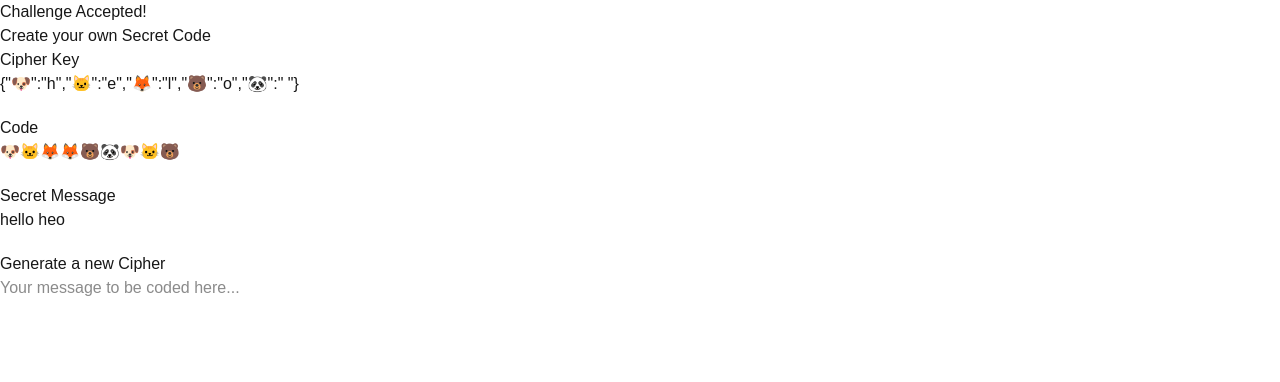
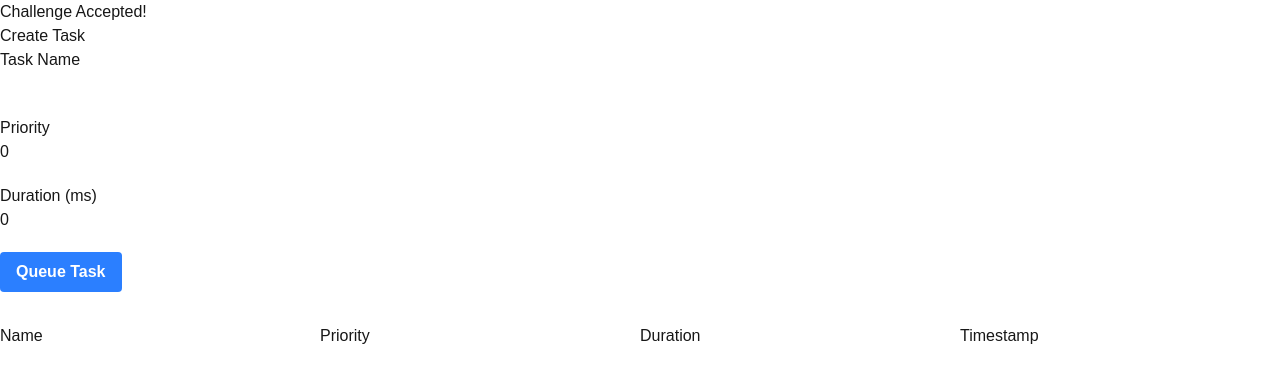
Before and after one commit to dhildeb/challenges, a Next.js app: page / in a window 1280 px wide. Shown: the top 382 px of the page. Built offline with nearby package versions, Linux system fonts and the light colour scheme.

Commit message:
rate limiter, init task queue

```diff
--- /dev/null
+++ b/app/challenges/RateLimiter.tsx
@@ -0,0 +1,177 @@
+'use client'
+
+import { useEffect, useState } from "react"
+import { Input } from "../components/Input"
+import { Timestamp } from "next/dist/server/lib/cache-handlers/types";
+// Rate-Limited Task Scheduler
+
+// Problem
+
+// You are building a task scheduler that processes incoming jobs while respecting rate limits and priorities.
+
+// Each task has:
+// id (string)
+// priority (integer, higher = more important)
+// createdAt (timestamp in milliseconds)
+// duration (milliseconds to execute)
+
+// Rules
+
+// The system can execute only one task at a time
+// Tasks are selected by:
+// Highest priority first
+// If priorities tie → earliest createdAt
+// The system has a rate limit:
+// At most N milliseconds of work per rolling 1-second window
+// If executing a task would exceed the rate limit, it must be delayed until enough capacity is available.
+// Time always moves forward (no parallel execution).
+
+// Input
+
+// tasks: array of task objects
+// rateLimitMs: maximum allowed execution time per second (e.g. 700)
+// startTime: scheduler start timestamp
+
+// Example:
+
+// {
+//   "rateLimitMs": 700,
+//   "startTime": 0,
+//   "tasks": [
+//     { "id": "A", "priority": 2, "createdAt": 0, "duration": 400 },
+//     { "id": "B", "priority": 1, "createdAt": 100, "duration": 300 },
+//     { "id": "C", "priority": 2, "createdAt": 200, "duration": 500 }
+//   ]
+// }
+
+// Output
+
+// Return an array of execution records:
+
+// [
+//   { "id": "A", "start": 0, "end": 400 },
+//   { "id": "C", "start": 400, "end": 900 },
+//   { "id": "B", "start": 1000, "end": 1300 }
+// ]
+
+
+// (Notice how B is delayed due to rate limiting.)
+
+// Constraints
+
+// Tasks may arrive after scheduling has started
+// You may not split a task once it begins
+// Tasks must eventually execute
+// tasks.length can be up to 10,000
+
+// Optional Extensions
+
+// Support task cancellation
+// Allow multiple workers
+// Add task deadlines
+// Visualize the timeline
+
+type Task = {
+    id: string;
+    priority: number;
+    duration: number;
+    progress: number;
+    createdAt: Timestamp;
+}
+
+export const RateLimiter = () => {
+const [taskId, setTaskId] = useState<string>('')
+const [priority, setPriority] = useState<number>(0)
+const [duration, setDuration] = useState<number>(0)
+const [taskQueue, setTaskQueue] = useState<Task[]>([])
+const [taskInProgress, setTaskInProgress] = useState<Task>()
+const [timer, setTimer] = useState<NodeJS.Timeout | undefined>()
+
+
+useEffect(() => {
+    let duration = 0
+    if(!!timer) return
+    let task: Task | undefined = taskQueue.shift()
+    if(!task) return
+    setTaskQueue([...taskQueue])
+    setTaskInProgress(task)
+
+    const interval = setInterval(() => {
+        if(!task) return
+        if(duration >= task.duration){
+            setTaskInProgress(undefined)
+            task = undefined
+            clearInterval(interval)
+            clearInterval(timer)
+            setTimer(undefined)
+            duration = 0
+            return
+        }
+        task.progress += 1000
+        setTaskInProgress({...task})
+        duration += 1000
+    }, 1000)
+    setTimer(interval)
+}, [taskQueue, taskInProgress])
+
+const setValidatedNumber = (val: string, setter: (int: number) => void) => {
+    const int = parseInt(val)
+    if(int) {
+        setter(int)
+    }
+}
+
+const createTask = () => {
+    if(!duration || !taskId) {
+        console.log('Name and Duration are required!')
+    }
+    setTaskQueue(prev => [...prev, {id: taskId, priority, duration, progress: 0, createdAt: Date.now()}].sort((a,b) => a.priority - b.priority))
+    setTaskId('')
+    setPriority(0)
+    setDuration(0)
+}
+
+const formatDate = (time: number) => {
+    const date = new Date(time)
+    return `${date.toLocaleDateString()} ${date.toLocaleTimeString()}`
+}
+
+return (
+    <>
+        <div>
+            <span>Create Task</span>
+            <Input title="Task Name" value={taskId} setValue={setTaskId} />
+            <Input title="Priority" value={priority} setValue={(val) => setValidatedNumber(val, setPriority)} />
+            <Input title="Duration (ms)" value={duration} setValue={(val) => setValidatedNumber(val, setDuration)} />
+            <button className="bg-blue-500 hover:bg-blue-700 text-white font-bold py-2 px-4 rounded" onClick={() => createTask()}>Queue Task</button>
+        </div>
+        <div className="mt-8">
+            <div className="flex w-full">
+                <span className="w-1/4">Name</span>
+                <span className="w-1/4">Priority</span>
+                <span className="w-1/4">Duration</span>
+                <span className="w-1/4">Timestamp</span>
+            </div>
+            {taskInProgress && (
+                <div className="relative w-full" key={taskInProgress.id}>
+                    <div className="absolute bg-green-500 h-1 mt-5" style={{'width': (taskInProgress.progress / taskInProgress.duration)*100+'%'}}></div>
+                    <div className="flex w-full">
+                        <span className="w-1/4">{taskInProgress.id}</span>
+                        <span className="w-1/4">{taskInProgress.priority}</span>
+                        <span className="w-1/4">{taskInProgress.progress}/{taskInProgress.duration}</span>
+                        <span className="w-1/4">{formatDate(taskInProgress.createdAt)}</span>
+                    </div>
+                </div>
+            )}
+            {taskQueue.map((task, index) =>
+                <div className="flex w-full" key={task.id+index}>
+                    <span className="w-1/4">{task.id}</span>
+                    <span className="w-1/4">{task.priority}</span>
+                    <span className="w-1/4">{task.duration}</span>
+                    <span className="w-1/4">{formatDate(task.createdAt)}</span>
+                </div>
+            )}
+        </div>
+    </>
+)
+}
--- /dev/null
+++ b/app/components/Input.tsx
@@ -0,0 +1,16 @@
+type Props = {
+    title: string;
+    value: string | number;
+    setValue: (val: string) => void;
+    inputType?: string;
+}
+
+export const Input = ({title, value, setValue, inputType = 'text'}: Props) => {
+
+    return (
+        <div className="flex flex-col mb-5">
+            <span>{title}</span>
+            <input type={inputType} value={value} onChange={(val) => setValue(val.currentTarget.value)} />
+        </div>
+    )
+}
--- a/app/page.tsx
+++ b/app/page.tsx
@@ -1,13 +1,13 @@
 'use client'
 
-import EmojiDecoder from "./challenges/EmojiDecoder";
+import { RateLimiter } from "./challenges/RateLimiter";
 
 export default function Home() {
 
   return (
     <div>
       Challenge Accepted!
-      <EmojiDecoder />
+      <RateLimiter />
     </div>
   );
 }
```
